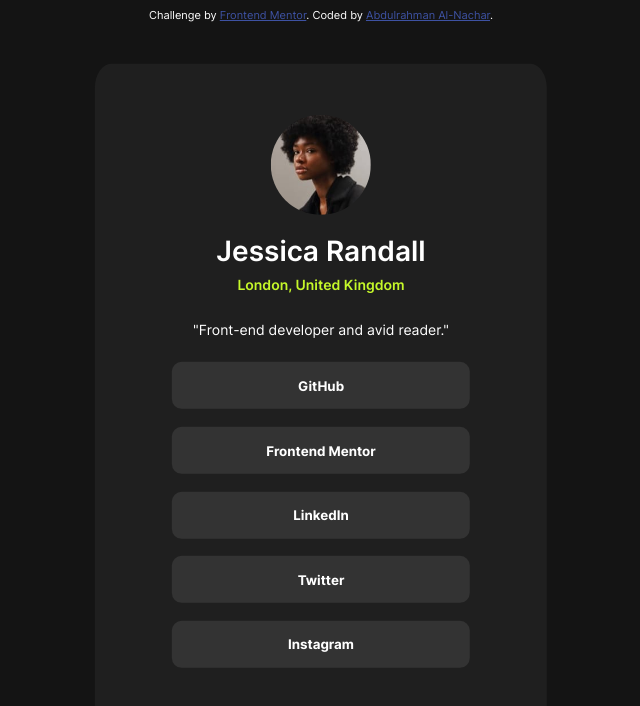
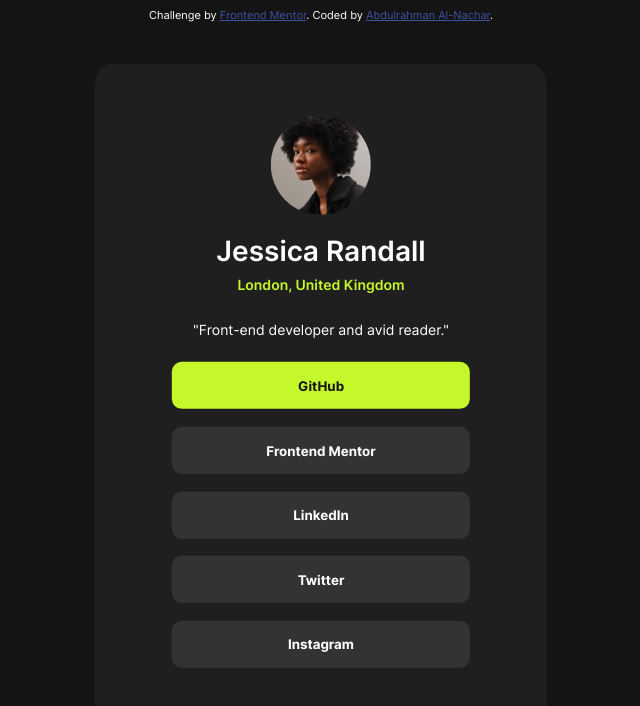
Before and after one commit to nachar99/social-links-profile-main, a plain HTML site: page index.html in a window 1280 px wide. In both pictures the pointer is over the button "GitHub". Shown: the whole page, without its empty margins (319-959 px from the left). Drawn offline with Linux system fonts and the light colour scheme.

Commit message:
Update style.css

```diff
--- a/style.css
+++ b/style.css
@@ -76,3 +76,8 @@
     background-color: hsl(75, 94%, 57%);
     color: hsl(0, 0%, 8%);
  }
+
+ .buttons:hover {
+   background-color: hsl(75, 94%, 57%);
+   color: hsl(0, 0%, 8%);
+}
```
